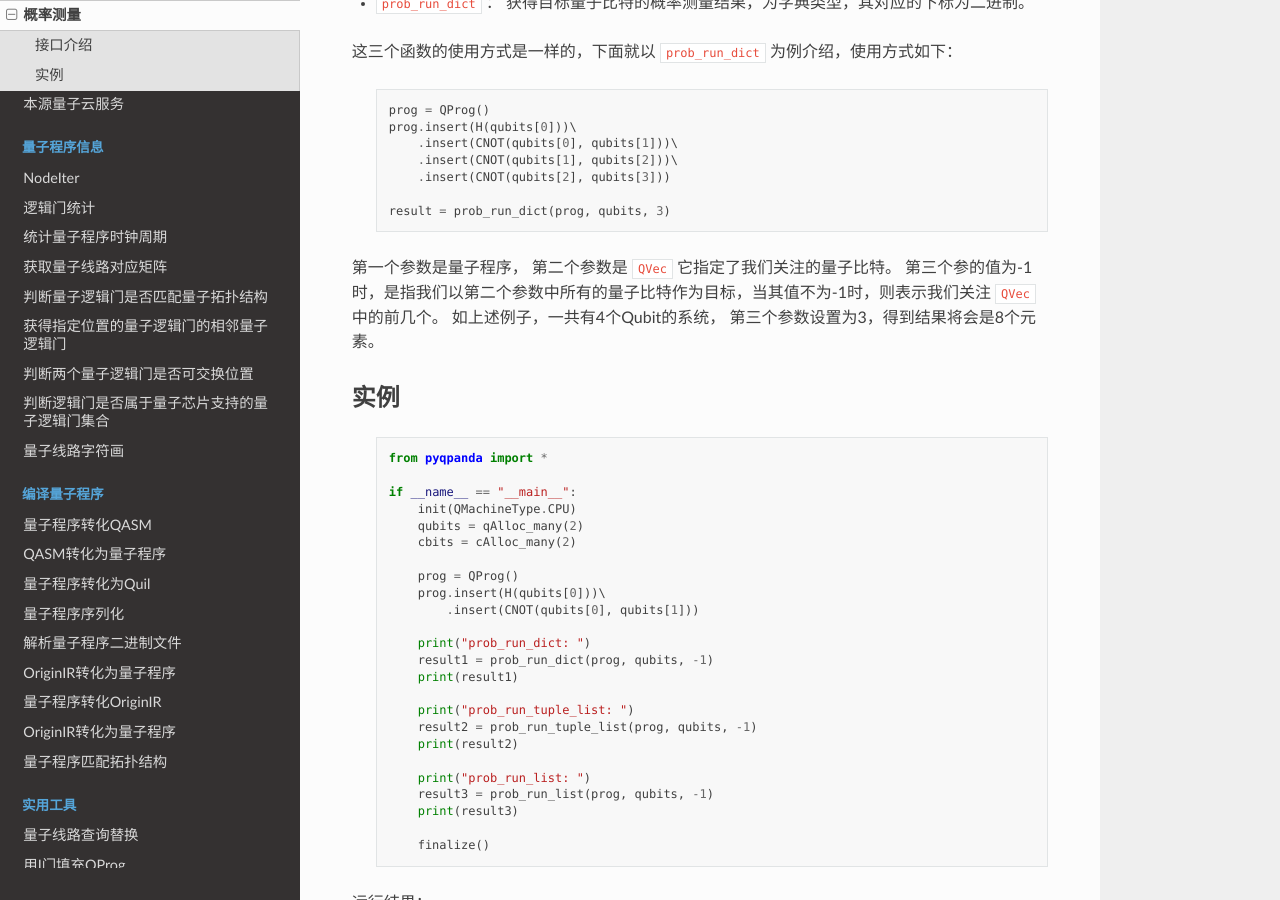
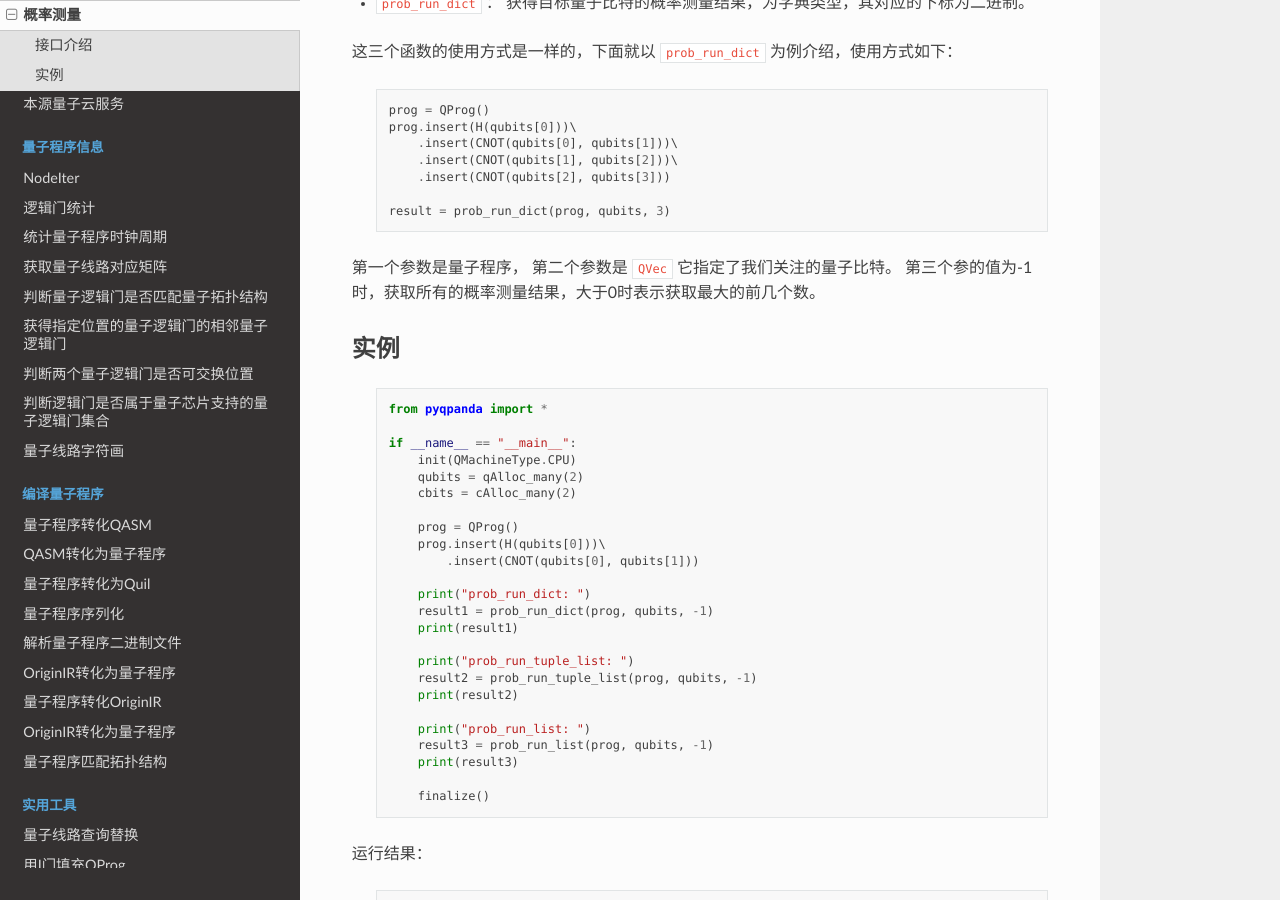
Before and after one commit to OriginQ/pyQPanda-Toturial, a Sphinx documentation site: the page built from source/PMeasure.rst, in a window 1280 px wide and 900 px high, scrolled down 480 px. Built offline with Sphinx 7.4.7 and the Read the Docs theme 2.0.0, drawn with Linux system fonts in a browser that asks for light colours; pages that are not in the unit, such as notebooks, are missing from menus.

Commit message:
<fix>修改pmeasure介绍错误

```diff
--- a/source/PMeasure.rst
+++ b/source/PMeasure.rst
@@ -28,8 +28,7 @@ QPanda2提供了三种获得PMeasure结果的方式，其中有 ``prob_run_list`
         result = prob_run_dict(prog, qubits, 3)
 
 第一个参数是量子程序， 第二个参数是 ``QVec`` 它指定了我们关注的量子比特。
-第三个参的值为-1时，是指我们以第二个参数中所有的量子比特作为目标，当其值不为-1时，则表示我们关注 ``QVec`` 中的前几个。
-如上述例子，一共有4个Qubit的系统， 第三个参数设置为3，得到结果将会是8个元素。
+第三个参的值为-1时，获取所有的概率测量结果，大于0时表示获取最大的前几个数。
 
 实例
 -----------
```
